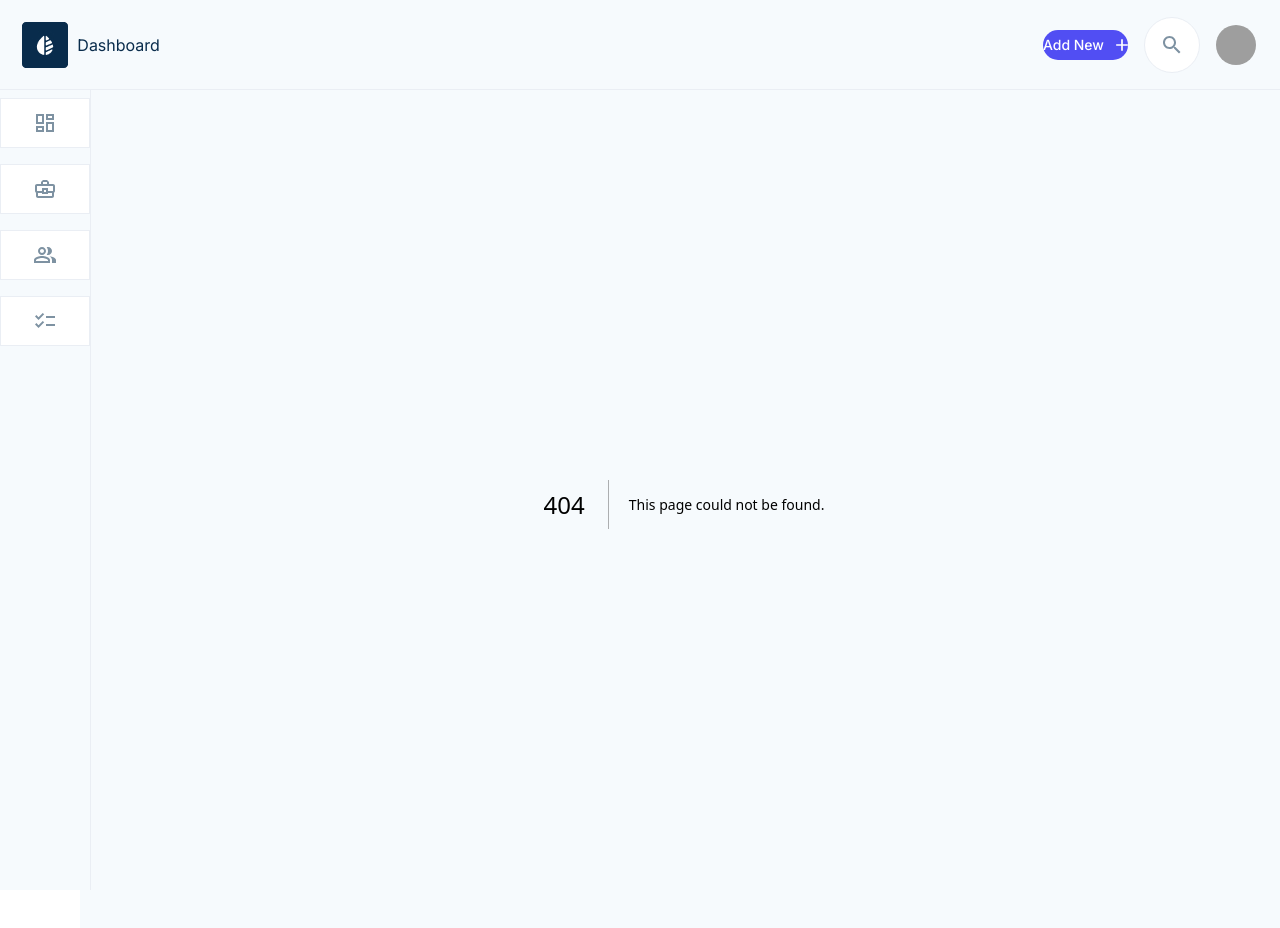
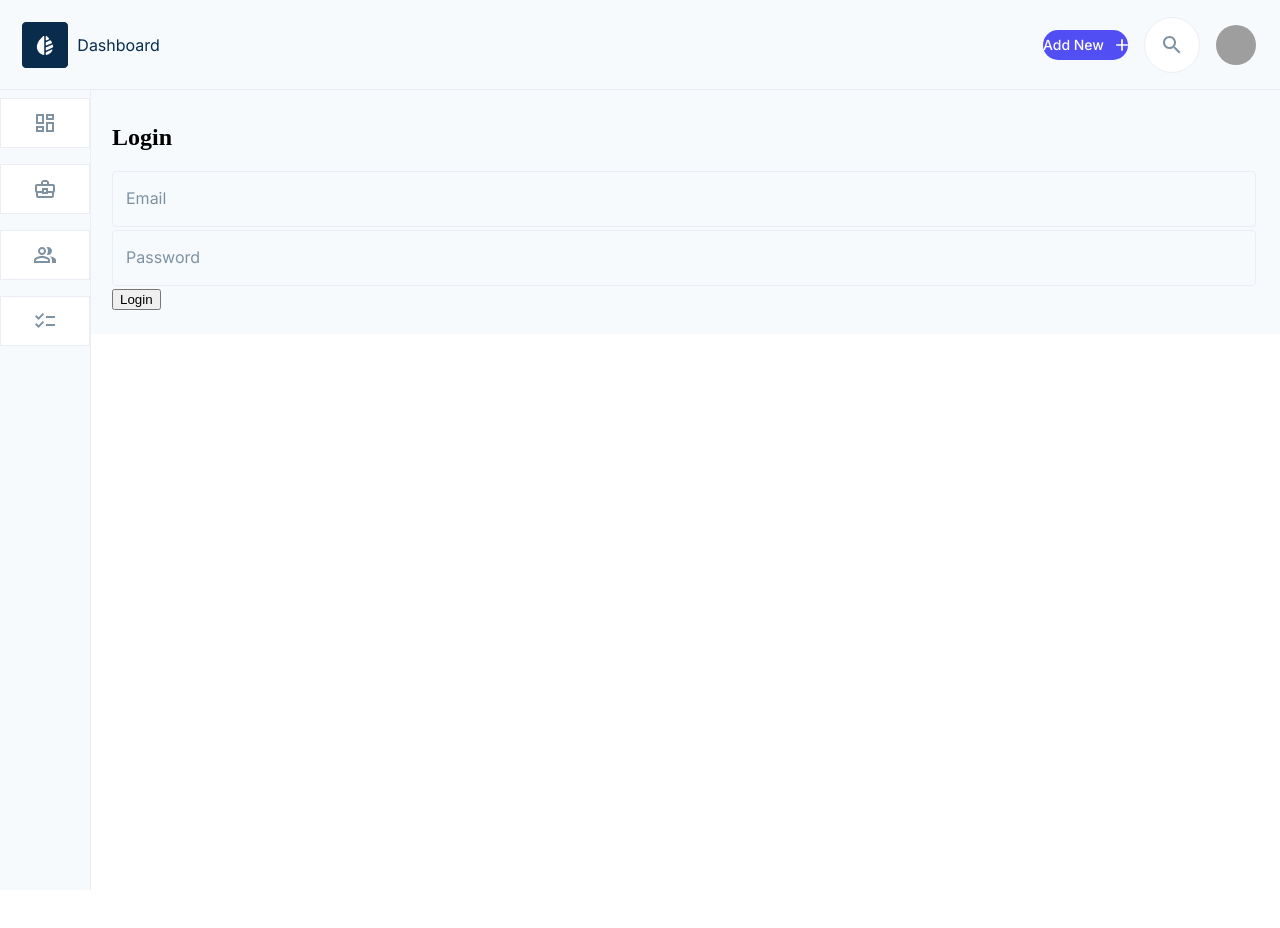
Before and after one commit to NataliaKals003/TMS.CRM.Frontend, a Next.js app: page /login in a window 1280 px wide. Before the commit this address had no page. After the commit the page ends 800 px from the top, so only its background shows below. Built offline with nearby package versions, Linux system fonts and the light colour scheme; grey boxes are pictures that could not be loaded.

Commit message:
resolving a import problem

```diff
--- /dev/null
+++ b/src/app/login/page.tsx
@@ -0,0 +1,64 @@
+'use client';
+
+import { useForm, FormProvider } from 'react-hook-form';
+import { useState } from 'react';
+import { useRouter } from 'next/navigation';
+import * as yup from 'yup';
+import { yupResolver } from '@hookform/resolvers/yup';
+import TextFieldController from '../../components/form/text-field-controller';
+
+type FormValues = {
+  email: string;
+  password: string;
+};
+
+export default function Login() {
+  const router = useRouter();
+  const [error, setError] = useState<string | null>(null);
+
+  const schema = yup.object().shape({
+    email: yup.string().required('Email is required'),
+    password: yup.string().required('Password is required'),
+  });
+
+  const form = useForm<FormValues>({
+    resolver: yupResolver(schema),
+    defaultValues: {
+      email: undefined,
+      password: undefined,
+    },
+  });
+
+  const onSubmit = form.handleSubmit((formData) => {
+    if (formData.email === 'test@example.com' && formData.password === 'password') {
+      const token = 'fake-jwt-token';
+      localStorage.setItem('token', token); // Armazena token fake no localStorage
+      router.push('/'); // Redireciona para home
+    } else {
+      setError('Invalid email or password');
+    }
+  });
+
+  return (
+    <div className="flex items-center justify-center min-h-screen bg-gray-100">
+      <FormProvider {...form}>
+        <h2 className="text-xl font-bold mb-4">Login</h2>
+        {error && <p className="text-red-500 text-sm mb-3">{error}</p>}
+
+        {/* Campo de Email */}
+        <div className="mb-4">
+          <TextFieldController name="email" label="Email" type="email" />
+        </div>
+
+        {/* Campo de Senha */}
+        <div className="mb-4">
+          <TextFieldController name="password" label="Password" type="password" />
+        </div>
+
+        <button onClick={onSubmit} className="w-full bg-blue-500 text-white p-2 rounded">
+          Login
+        </button>
+      </FormProvider>
+    </div>
+  );
+}
```
